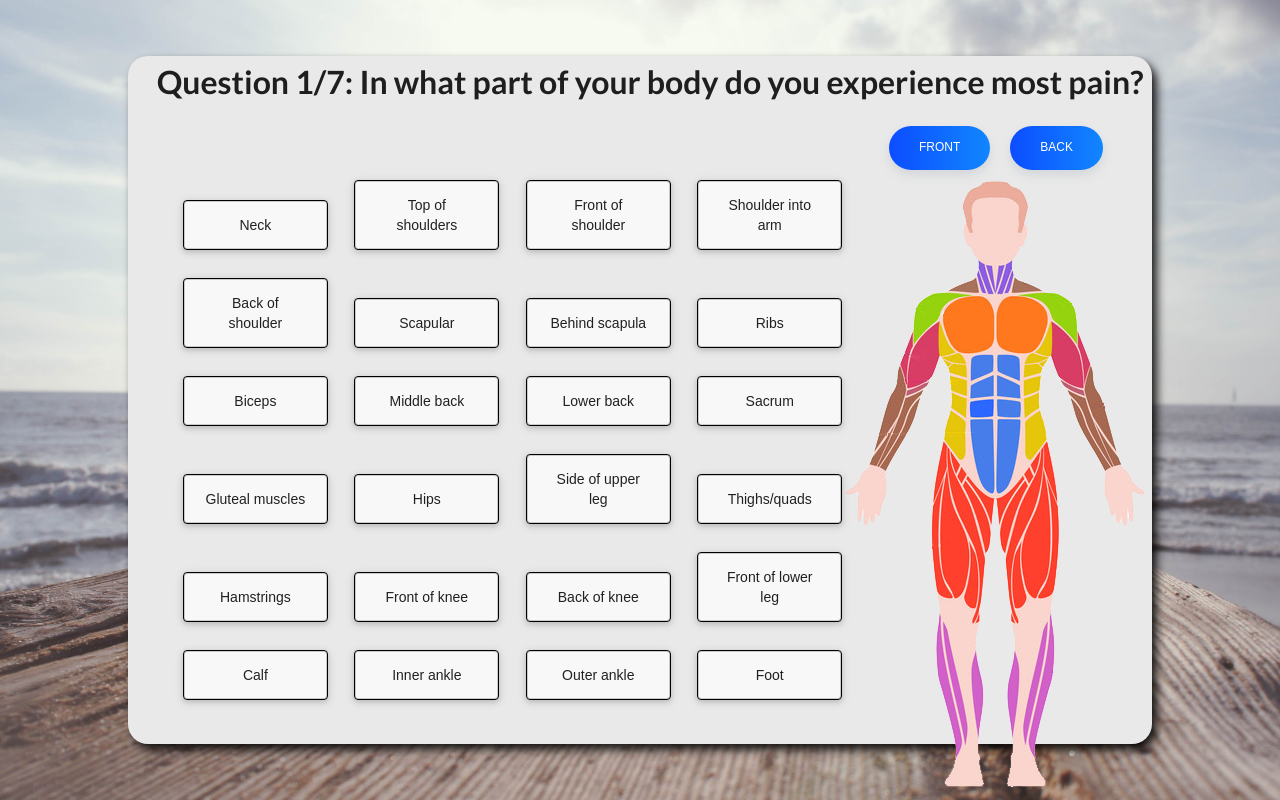
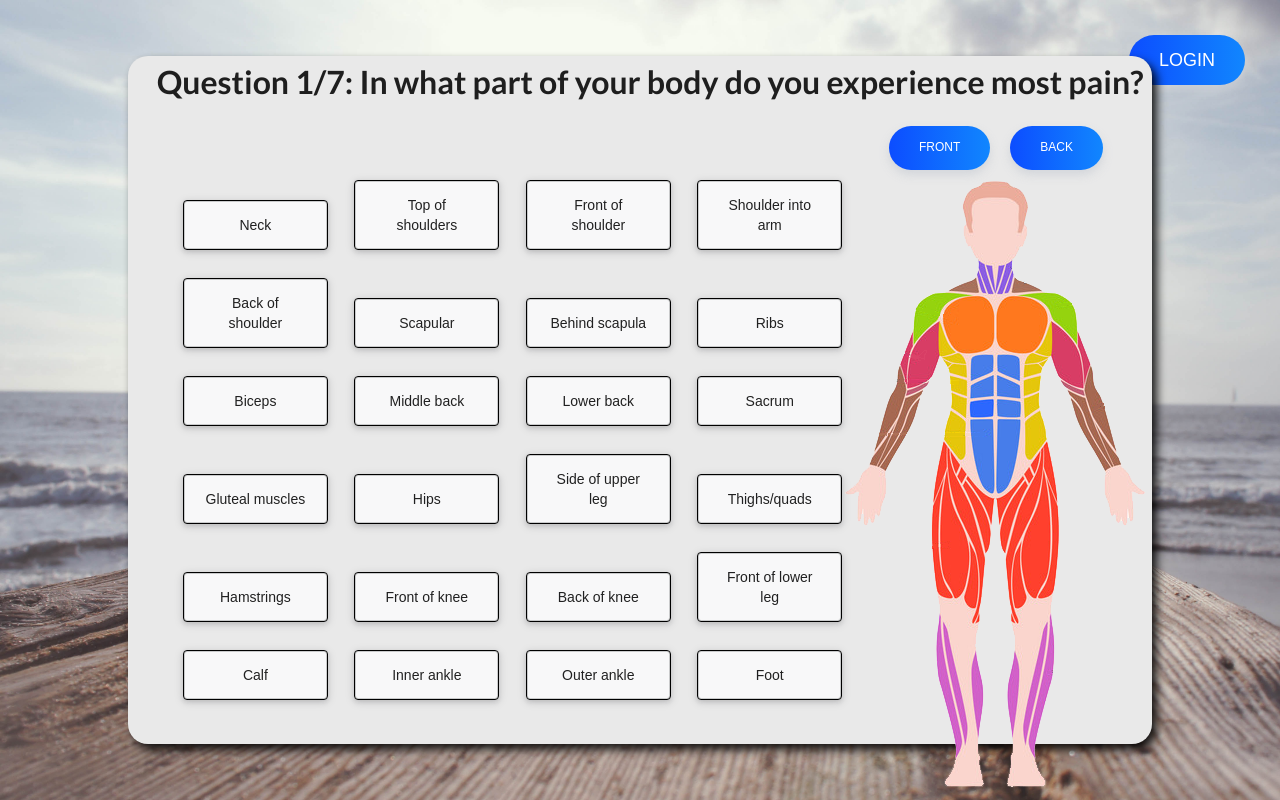
Before and after one commit to lachydriver/knotspot, a React (Create React App) app: page /quiz in a window 1280 px wide. Built offline with nearby package versions, Linux system fonts and the light colour scheme.

Commit message:
added profile/login button to quiz

```diff
--- a/src/App.css
+++ b/src/App.css
@@ -357,3 +357,9 @@ p{
   display: block;
 
 }
+
+.profile-button {
+  top: 10px;
+  right: 10px;
+  position: absolute;
+}
--- a/src/components/QuizContainer.js
+++ b/src/components/QuizContainer.js
@@ -1,10 +1,30 @@
 import React from "react";
 import Quiz from "./Quiz";
+import {Link} from "react-router-dom";
+import {connect} from 'react-redux';
 
 class QuizContainer extends React.Component {
+
+  displayButton = () => {
+    if(this.props.auth.isAuthenticated === true){
+    return(<Link to="/profile" className="profile-button retakebutton">
+      Profile
+    </Link>)
+    } else {
+    return(<Link to="/login" className="profile-button retakebutton">
+      Login
+    </Link>)
+    }
+  }
+
+  componentDidMount(){
+
+  }
+
   render() {
     return (
       <div className="page-container">
+        {this.displayButton()}
         <div className="container">
           <Quiz />
         </div>
@@ -13,4 +33,10 @@ class QuizContainer extends React.Component {
   }
 }
 
-export default QuizContainer;
+const mapStateToProps = state => ({
+  auth: state.auth,
+  errors: state.errors
+});
+export default connect(
+  mapStateToProps
+)(QuizContainer)
```
